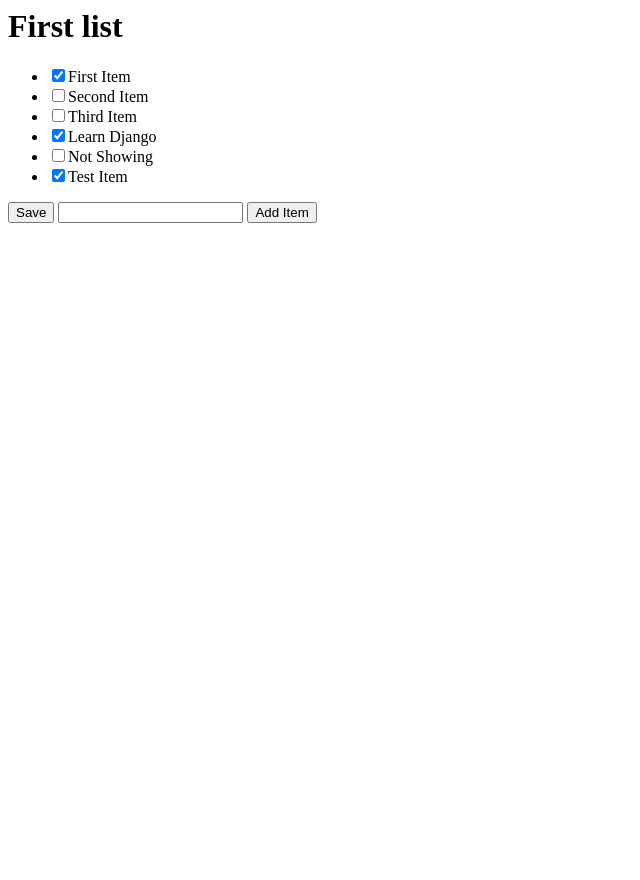
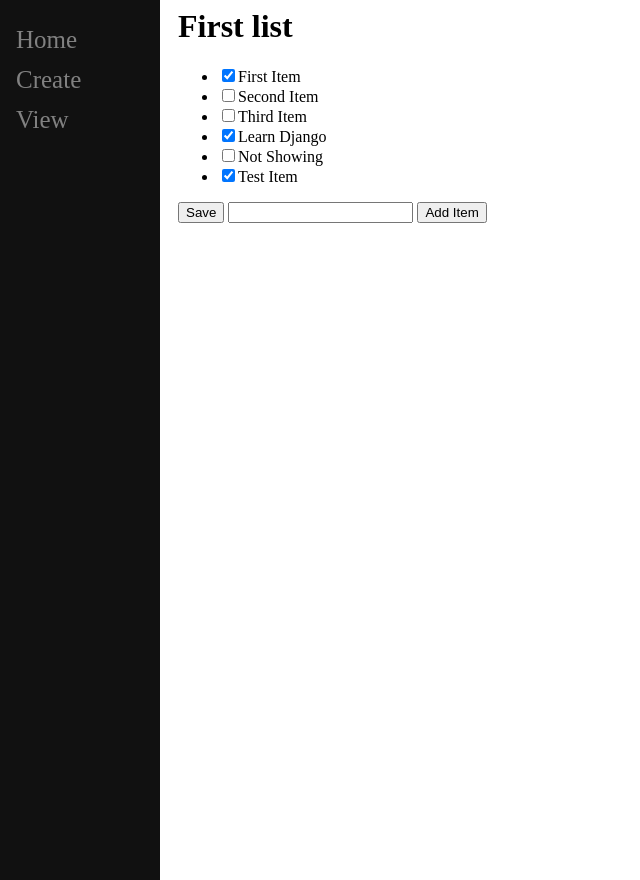
Before and after one commit to cmamani02/ToDoList-con-django, a Django app: page /2 in a window 1280 px wide. Shown: the whole page, without its empty margins (0-640 px from the left). Run offline with Django 3.2, Linux system fonts and the light colour scheme; data comes from the database, SQL or seed files in the repository.

Commit message:
Agrego sidebar

```diff
--- a/mysite/main/templates/main/base.html
+++ b/mysite/main/templates/main/base.html
@@ -1,11 +1,46 @@
 <html>
 <head>
+	<style type="text/css">
+		.sidenav {
+			height:100%;
+			width:160px;
+			position: fixed;
+			z-index:1;
+			top:0;
+			left:0;
+			background-color:#111;
+			overflow-x:hidden;
+			padding-top:20px;
+		}
+
+		.sidenav a {
+			padding: 6px 8px 6px 16px;
+			text-decoration: none;
+			font-size: 25px;
+			color: #818181;
+			display: block;
+		}
+
+		.sidenav a:hover{
+			color: #f1f1f1;
+		}
+
+		.main {
+			margin-left:160px;
+			padding: 0px 10px;
+		}
+	</style>
 
 	<title>{% block title %}Carlitos's Site{% endblock %}</title>
 </head>
 
 <body>
-	<div id="content", name="content">
+	<div class="sidenav">
+		<a href="/">Home</a>
+		<a href="/create">Create</a>
+		<a href="/2">View</a>
+	</div>
+	<div id="content", name="content", class="main">
 		{% block content %}
 		Hello
 		{% endblock %}
```
